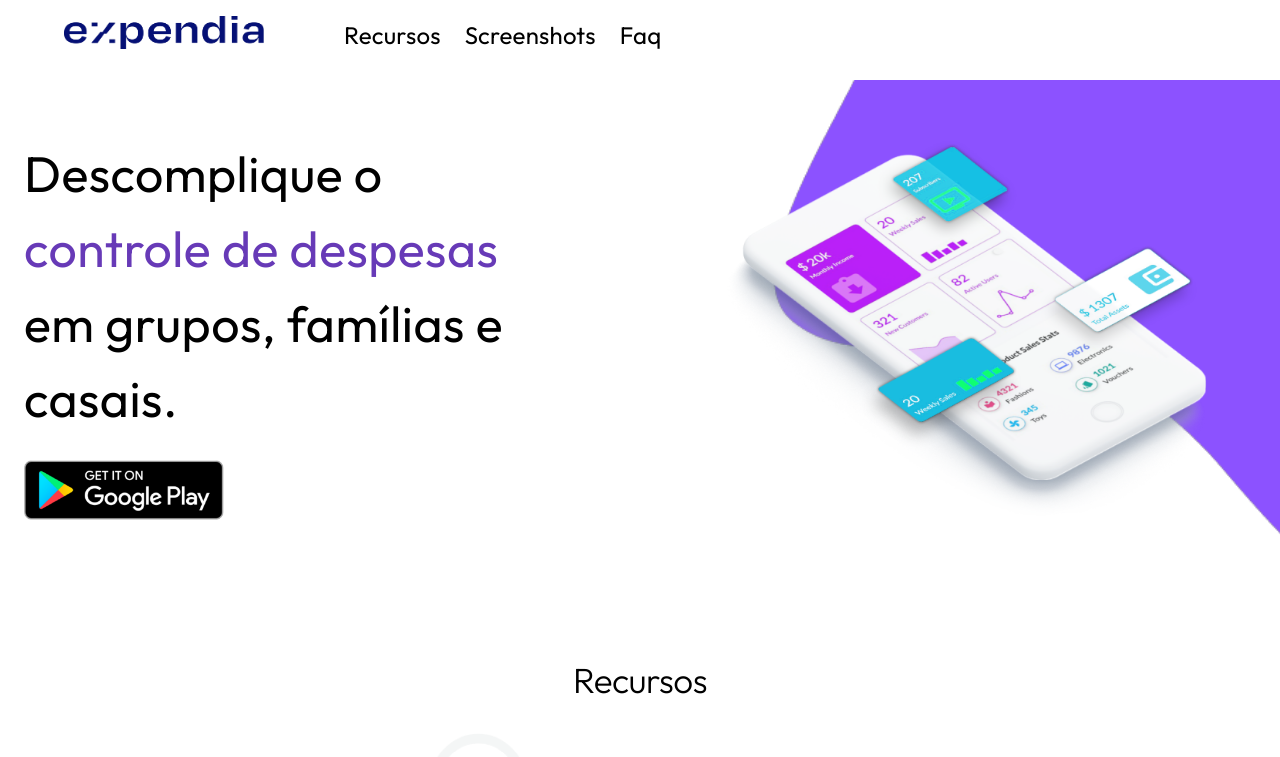
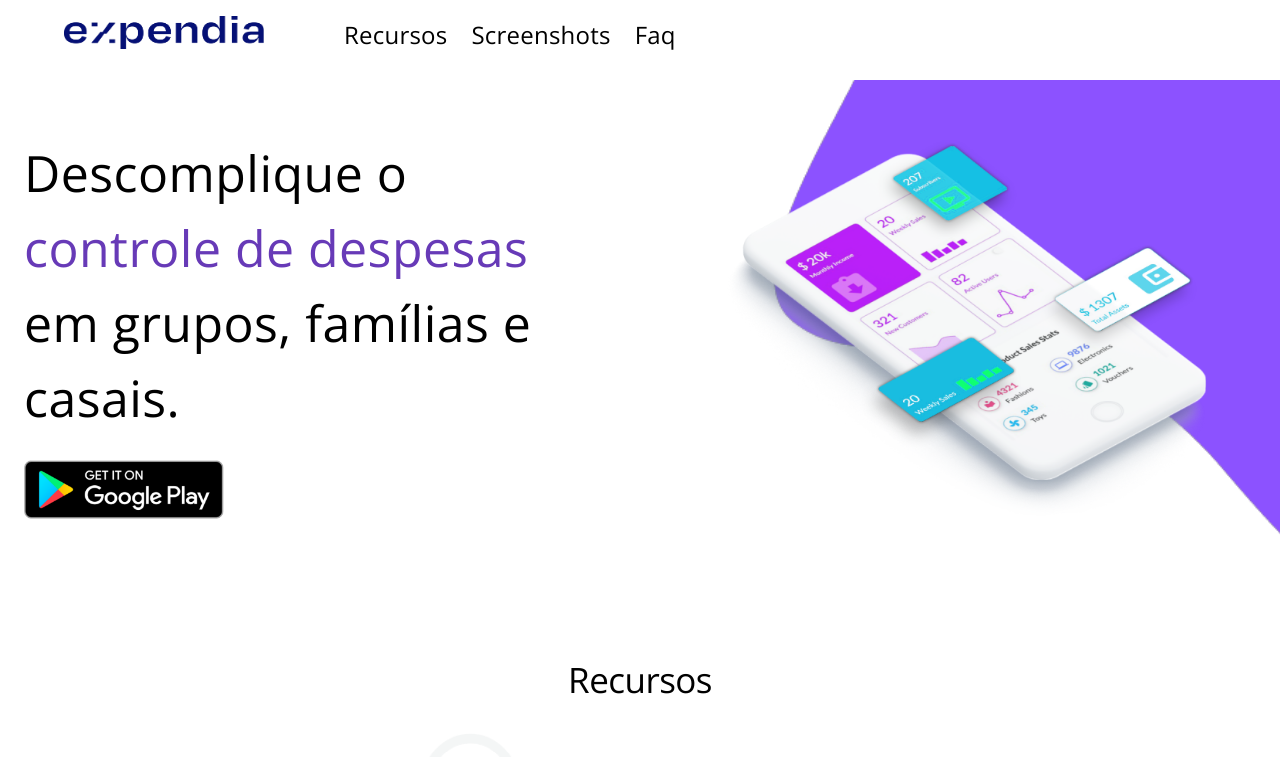
Before and after one commit to IsabelleHeloisa/expendia.web, a React (Create React App) app: page / in a window 1280 px wide. Shown: the top 757 px of the page. Built offline with nearby package versions, Linux system fonts and the light colour scheme; no server answers.

Commit message:
feat: change font from outfit to open sans

```diff
--- a/src/index.css
+++ b/src/index.css
@@ -1,10 +1,10 @@
-@import url('https://fonts.googleapis.com/css2?family=Outfit:wght@100;200;300;400;500;600;700;800&display=swap');
+@import url('https://fonts.googleapis.com/css2?family=Open+Sans:ital,wght@0,300;0,400;0,500;0,600;0,700;0,800;1,300;1,400;1,500;1,600;1,700;1,800&display=swap');
 
 * {
   margin: 0;
   padding: 0;
   box-sizing: border-box;
-  font-family: 'Outfit', sans-serif !important;
+  font-family: 'Open Sans', sans-serif !important;
 }
 
 body {
```
